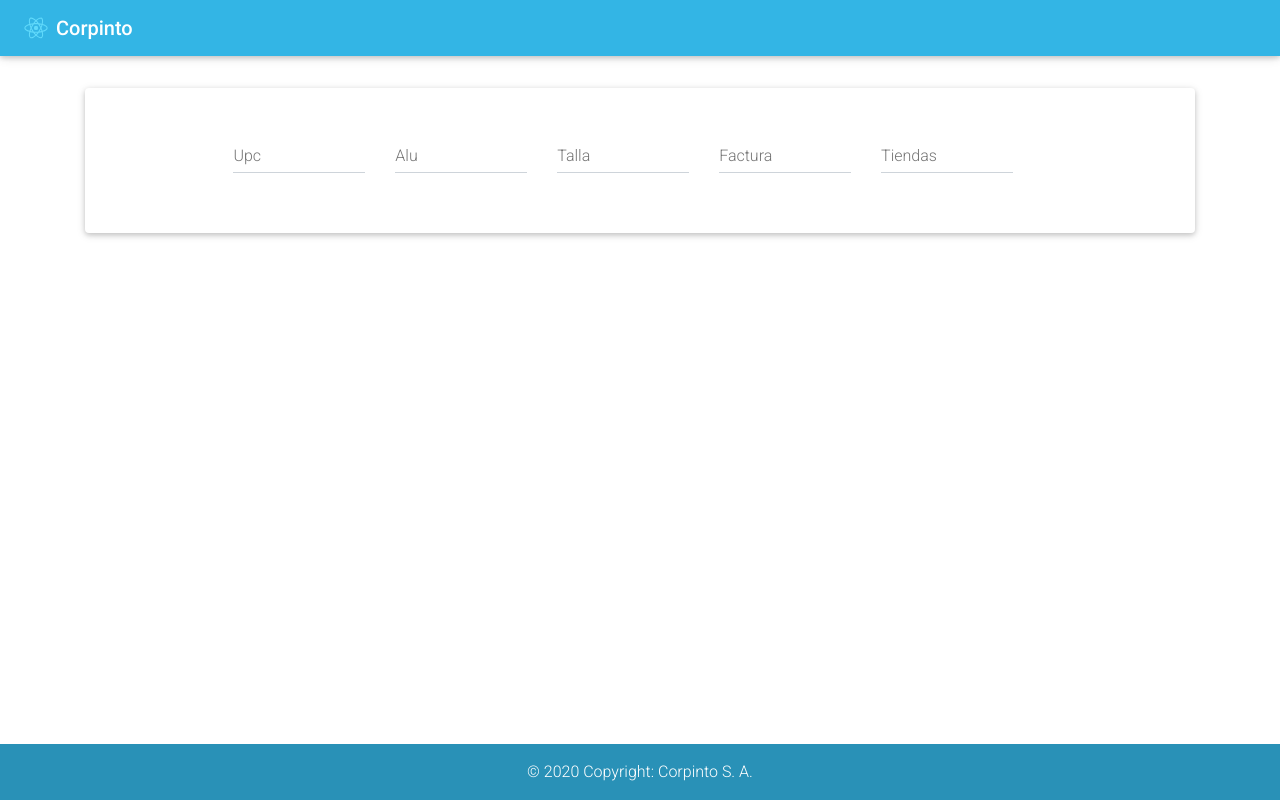
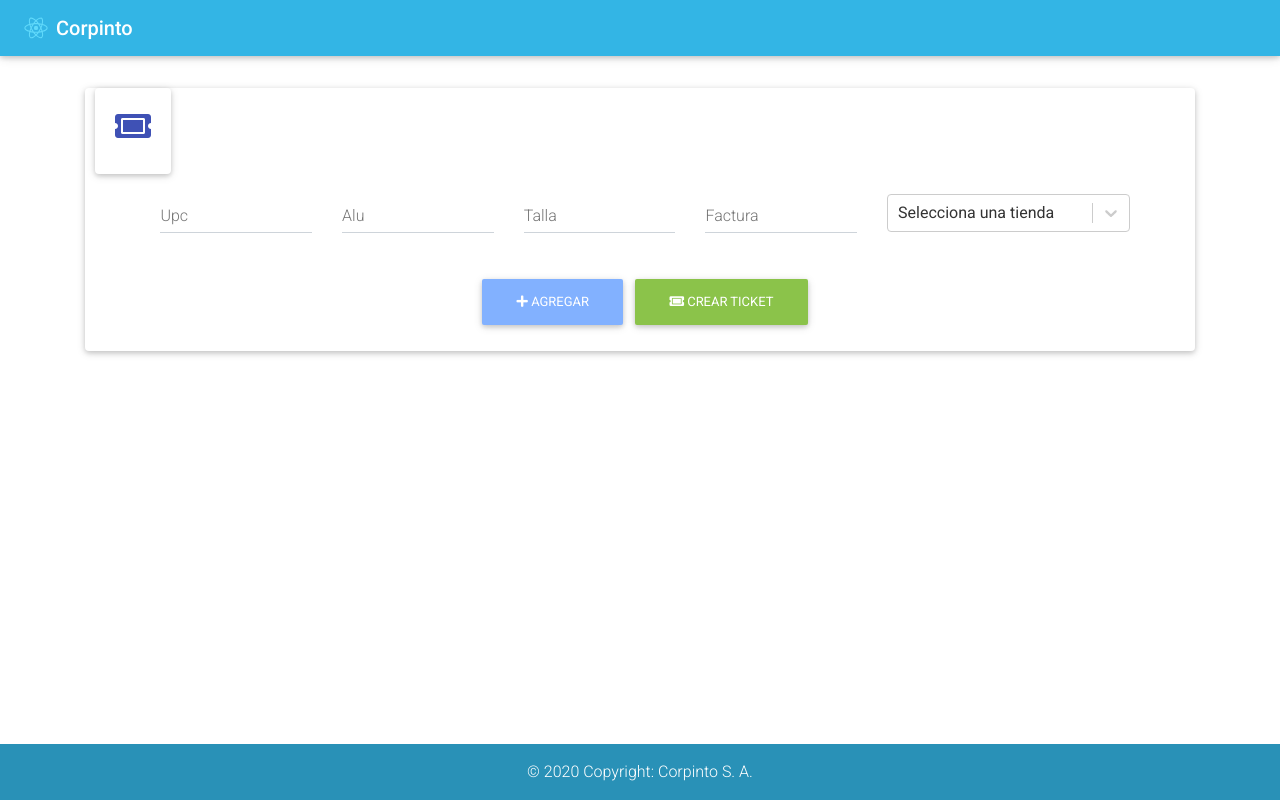
Before and after one commit to Jehiverson-zz/tcorpintofrontend, a React (Create React App) app: page /tickets/traslado_sistema in a window 1280 px wide. Built offline with nearby package versions, Linux system fonts and the light colour scheme; no server answers.

Commit message:
Card form component

```diff
--- a/package.json
+++ b/package.json
@@ -16,6 +16,7 @@
     "react-google-login": "^5.1.21",
     "react-router-dom": "^5.1.2",
     "react-scripts": "^3.4.0",
+    "react-select": "^3.1.0",
     "sweetalert2": "^9.17.1"
   },
   "scripts": {
--- a/src/Routes.js
+++ b/src/Routes.js
@@ -75,6 +75,7 @@ import BitacoraVenta from './pages/bitacoras/ventadiaria/Ventadiaria'
 //Tickets
 import TicketsPage from './pages/tickets/TicketsPage';
 import TransferSystemPage from './pages/tickets/TicketTransfer/TransferSystemPage';
+import ImmediateDelivery from './pages/tickets/ImmediateDelivery/ImmediateDelivery';
 
 class Routes extends React.Component {
 
@@ -87,6 +88,7 @@ class Routes extends React.Component {
 
         <Route exact path='/tickets' component={TicketsPage} />
         <Route exact path='/tickets/traslado_sistema' component={TransferSystemPage} />
+        <Route exact path='/tickets/Immediate_delivery' component={ImmediateDelivery} />
 
         <Route exact path='/addons' component={AddonsNavPage} />
         <Route exact path='/advanced' component={AdvancedNavPage} />
--- /dev/null
+++ b/src/components/CardHeader.js
@@ -0,0 +1,27 @@
+import React from 'react';
+import {
+    MDBCard,
+    MDBCardBody,
+    MDBContainer,
+    MDBJumbotron,
+    MDBIcon,
+} from 'mdbreact';
+
+export default function CardHeader(props) {
+    return (
+        <React.Fragment>
+            <MDBContainer>
+                <MDBCard style={{paddingLeft: "10px"}}>
+                    <MDBJumbotron style={{padding: "20px",top: "11%",position: "fixed", borderRadius: "0.25rem"}}>
+                            <h2>
+                                <MDBIcon icon={props.icon} className='form-header indigo-text' />
+                            </h2>
+                    </MDBJumbotron>
+                    <MDBCardBody className="center" style={{marginTop: "60px"}}>
+                        {props.children}
+                    </MDBCardBody>
+                </MDBCard>
+            </MDBContainer>
+        </React.Fragment>
+    )
+}
--- a/src/functions/ticketFunction.js
+++ b/src/functions/ticketFunction.js
@@ -0,0 +1,27 @@
+import axios from 'axios'
+
+const url = process.env.REACT_APP_URL_BASE;
+
+/* Obtiene la data de movimientos de tikets entre tiendas */
+export const getTicketsSystemTransfer = (/*Parametro es la tienda*/) => {
+    return axios
+        .get(url + '/tickets/transfer')
+        .then((response) => {
+            //console.log(response);
+        })
+        .catch((error) => {
+            //console.log(error);
+        })
+}
+
+export const getStore = () => {
+    return axios
+        .get(url + '/tickets/stores')
+        .then((response) => {
+            //console.log(response);
+            return response.data.result;
+        })
+        .catch((error) => {
+            console.log(error);
+        })
+}
--- a/src/pages/parcials/Layaout.js
+++ b/src/pages/parcials/Layaout.js
@@ -80,6 +80,15 @@ class Navbar extends Component {
                 </MDBNavLink>
               </MDBNavItem>
               <MDBNavItem>
+                <MDBNavLink
+                  exact
+                  to='/tickets'
+                  onClick={this.closeCollapse('mainNavbarCollapse')}
+                >
+                  <strong>Tickets</strong>
+                </MDBNavLink>
+              </MDBNavItem>
+              <MDBNavItem>
                 <MDBDropdown>
                   <MDBDropdownToggle nav caret>
                     <MDBIcon icon='user' className='mr-1' />
--- /dev/null
+++ b/src/pages/tickets/ImmediateDelivery/ImmediateDelivery.js
@@ -0,0 +1,35 @@
+import React, { useEffect } from 'react';
+import Layaout from '../../parcials/Layaout';
+import CardHeader from '../../../components/CardHeader';
+import Select from 'react-select';
+import {
+    MDBRow,
+    MDBCol,
+    MDBInput,
+    MDBBtn,
+    MDBIcon,
+    MDBAnimation
+} from 'mdbreact';
+
+const ImmediateDelivery = () => {
+
+    useEffect(() => {
+    }, []);
+
+    return (
+        <Layaout>
+            <br></br>
+            <CardHeader title="Entregas Inmediatas" icon="ticket-alt">
+                <MDBRow style={{ justifyContent: "center", display: "flex" }}>
+                    <h3>HOLA</h3>
+                </MDBRow>
+                <MDBRow style={{ justifyContent: "center", display: "flex" }}>
+                    <MDBBtn color='light-blue'><MDBIcon icon="plus"/> Agregar</MDBBtn>
+                    <MDBBtn color='light-green'><MDBIcon icon='ticket-alt'/>  Crear Ticket</MDBBtn>
+                </MDBRow>
+            </CardHeader>
+        </Layaout>
+    )
+}
+
+export default ImmediateDelivery;
--- a/src/pages/tickets/TicketTransfer/TransferSystemPage.js
+++ b/src/pages/tickets/TicketTransfer/TransferSystemPage.js
@@ -1,22 +1,35 @@
-import React from 'react';
+import React, { useEffect,useState } from 'react';
 import Layaout from '../../parcials/Layaout';
+import CardHeader from '../../../components/CardHeader'
+import { getTicketsSystemTransfer, getStore } from '../../../functions/ticketFunction';
+import Select from 'react-select';
 import {
-    MDBCard,
-    MDBCardBody,
-    MDBContainer,
     MDBRow,
     MDBCol,
-    MDBInput
+    MDBInput,
+    MDBBtn,
+    MDBIcon,
+    MDBAnimation
 } from 'mdbreact';
 
 const TransferSystemPage = () => {
+    const [dataStores, setdataSores] = useState(null)
+
+    useEffect(() => {
+        getStore().then((res)=>{ setdataSores(res) });
+    },[]);
+    console.log(dataStores)
+    const options = [
+        { value: 'chocolate', label: 'Chocolate' },
+        { value: 'strawberry', label: 'Strawberry' },
+        { value: 'vanilla', label: 'Vanilla' }
+      ]
+    const value = { value: 'Selecciona una tienda', label: 'Selecciona una tienda' };
     return (
         <Layaout>
             <br></br>
-            <MDBContainer>
-                <MDBCard>
-                    <MDBCardBody>
-                        <MDBRow style={{paddingLeft: "12%"}}>
+            <CardHeader title="Tickets" icon="ticket-alt">
+                <MDBRow style={{ justifyContent: "center", display: "flex" }}>
                     <MDBCol md='2'>
                         <MDBInput label='Upc' type='text' validate />
                     </MDBCol>
@@ -29,13 +42,18 @@ const TransferSystemPage = () => {
                     <MDBCol md='2'>
                         <MDBInput label='Factura' type='text' validate />
                     </MDBCol>
-                            <MDBCol md='2'>
-                                <MDBInput label='Tiendas' type='text' validate />
+                    <MDBCol md='3' style={{marginTop: "26px"}}>
+                        <Select
+                            defaultValue={value}
+                            options={options}
+                        />
                     </MDBCol>
                 </MDBRow>
-                    </MDBCardBody>
-                </MDBCard>
-            </MDBContainer>
+                <MDBRow style={{ justifyContent: "center", display: "flex" }}>
+                    <MDBBtn color='light-blue'><MDBIcon icon="plus"/> Agregar</MDBBtn>
+                    <MDBBtn color='light-green'><MDBIcon icon='ticket-alt'/>  Crear Ticket</MDBBtn>
+                </MDBRow>
+            </CardHeader>
         </Layaout>
     )
 }
--- a/src/pages/tickets/TicketsPage.js
+++ b/src/pages/tickets/TicketsPage.js
@@ -27,7 +27,7 @@ const TicketsPage = () => {
                                 </h1>
                                 <ul className='list-unstyled example-components-list'>
                                     <MenuLink to='/tickets/traslado_sistema' title='Traslado de Sistema' />
-                                    <MenuLink to='/addons/iframe' title='Entregas Inmediatas' />
+                                    <MenuLink to='/tickets/Immediate_delivery' title='Entregas Inmediatas' />
                                     <MenuLink to='/addons/iframe' title='Retiros Externos' />
                                     <MenuLink to='/addons/iframe' title='Retiros Fotografía' />
                                     <MenuLink to='/addons/iframe' title='Histórico Tickets' />
```
Also changed, not shown: 1 other file (tests, documents, lock files or other folders). Lines whose indentation alone changed are shown as unchanged.
